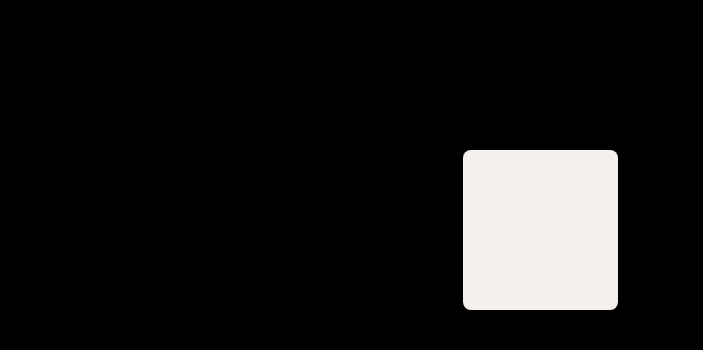
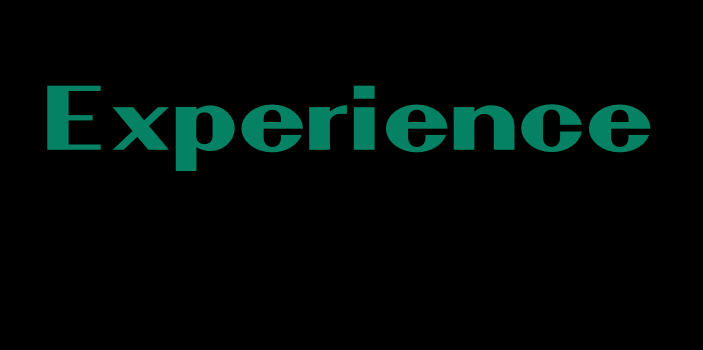
Before and after one commit to parmeyjohn/portfolio, a React (Create React App) app: page / in a window 1280 px wide. Shown: the part 2330-2680 px from the top of the page, without its empty margins (288-991 px from the left). Built offline with nearby package versions, Linux system fonts and the light colour scheme.

Commit message:
added timeline styling

```diff
--- a/src/App.js
+++ b/src/App.js
@@ -25,15 +25,18 @@ const Project = ({title, image, alt}) => {
 
 const App = () => (
   <div>
-    <div className='screen-size'>
+    <div id='title' className="no-point front">
       <h1>It's-a me...John.</h1>
+    </div>
+    <div className='screen-size'></div>
+
       <div className='face'>
         <Spline scene="https://prod.spline.design/wDQw1bMkAQ9L5avp/scene.splinecode" />
       </div>
-    </div>
 
 
-    <div className="about center">
+
+    <div id='about' className="center no-point">
       <motion.div
         className="card front rb-glow"
         initial={{ opacity: 0 }}
@@ -51,6 +54,8 @@ const App = () => (
           <ul>
             <li>Favorite emoji: 🤠</li>
             <li>Favorite food: Spaghetti</li>
+            <li>Favorite keyboard switches: MX Brown</li>
+            <li>Favorite Disney movie: Aladdin</li>
           </ul>
         </p>
       </motion.div>
@@ -58,22 +63,64 @@ const App = () => (
     </div>
     <div className='screen-size'></div>
 
+    <div id='experience'>
+      <h2>Experience</h2>
 
-    <div className="experience center timeline-container">
-      <h2>Experience</h2>
-      <br></br>
-      <div>
+      <div className="tl-container front no-point">
+
+        <div className='tl-item front'>
+          <div className='tl-content'>
+            UCI
+          </div>
+        </div>
+        <div className='tl-item'>
+          <div className='tl-content'>
+            UCI
+          </div>
+        </div>
+        <div className='tl-item'>
+          <div className='tl-content'>
+            UCI
+          </div>
+        </div>
+        <div className='tl-item'>
+          <div className='tl-content'>
+            UCI
+          </div>
+        </div>
+        <div className='tl-line'></div>
+      </div>
+    </div>
+
+
+    <motion.div
+        className="timeline-item-left front"
+        initial={{ opacity: 0 }}
+        whileInView={{ opacity: 1 }}>
+        <h3>B.S. in Computer Science</h3>
+        <h4>UCI</h4>
+        <p>Heyoooo</p>
+
+
+      </motion.div>
+
+
+
+
         <motion.div
-          className="timeline-item front"
+          className="timeline-item-right front"
           initial={{ opacity: 0 }}
           whileInView={{ opacity: 1 }}>
           <h3>Software Engineer Intern</h3>
           <h4>Knowde</h4>
+          <p>Heyoooo</p>
 
 
         </motion.div>
-      </div>
-    </div>
+  <p>
+    This website is inspired by <a href='https://www.youtube.com/watch?v=2ccwFGUL1SU'>the title screen in Mario 64</a>
+    and the old promo Nintendo renders for the game <a> link here</a>
+  </p>
   </div>
 
 )
--- a/src/index.css
+++ b/src/index.css
@@ -13,9 +13,9 @@
   --off-white: #F5EFED;
   --dark-green: #0F3F32;
   --med-green: #058264;
-  --fs-sml: clamp(1rem, 6vw + 1rem, 2.5rem);
+  --fs-sml: 6vw;
   --fs-med: clamp(1.5rem, 6vw + 1rem, 4rem);
-  --fs-xl: clamp(3.5rem, 12vw + 1rem, 6rem);
+  --fs-xl: clamp(0.5rem, 8vw, 3.5rem);
 }
 
 *, *::before, *::after {
@@ -24,6 +24,7 @@
 
 * {
   margin: 0;
+  padding: 0;
 }
 
 html, body, div {
@@ -56,6 +57,7 @@ p, h1, h2, h3, h4, h5, h6 {
 
 body {
   background-color: var(--black);
+  text-align: center;
 }
 
 p {
@@ -72,11 +74,7 @@ h4 {
   z-index: -15;
 }
 
-h1 {
-  font-size: var(--fs-xl);
-  text-align: center;
-  margin-top: 5rem;
-}
+
 
 h2 {
   color: var(--med-green);
@@ -92,7 +90,6 @@ h2 {
 .face {
   width: 100%;
   height: 100%;
-  margin-bottom: 5%;
   position: fixed;
 }
 
@@ -116,8 +113,8 @@ h2 {
 }
 
 .screen-size {
-  height: 100%;
-  width: 100%;
+  height: 100vh;
+  width: 100vw;
 }
 
 .red-glow:hover {
@@ -131,17 +128,16 @@ h2 {
   background-color: white;
   border-radius: 5%;
   padding: 2.5%;
-  width: 50%;
-  height: 100%;
+  min-width: 50%;
+  max-width: 90%;
+  height: auto;
+  display: none;
 }
 
 .center {
   display: flex;
   justify-content: center;
   align-items: center;
-  height: 100%;
-  width: 100vw;
-  max-width: 100%;
 }
 
 
@@ -153,17 +149,58 @@ h2 {
   font-size: var(--fs-sml)
 }
 
-.timeline-container {
+.tl-container {
+
   display: flex;
-  align-items: center;
-  justify-content: center;
+  flex-direction: column;
+  justify-content: space-around;
+  min-height: 100vh;
+  width: 100%;
+  padding: 15%;
 
 }
 
-.timeline-item {
-  width: 40%;
-  height: 20%;
+.tl-line {
+  position: absolute;
+  border-left: 12px solid 1;
+  border-image: linear-gradient(to bottom, red, blue) 1 100%;
+  margin-left: -3 px;
+}
+
+.tl-item {
   background-color: var(--off-white);
   border-radius: 5%;
   padding: 2.5%;
+  height: auto;
+  width: 45%;
+  margin: 5rem 0 0 0;
+  z-index: 15;
 }
+
+.tl-content {
+  padding: 10%;
+}
+.no-point {
+  pointer-events: none;
+}
+
+.tl-item:nth-child(odd) {
+  justify-content: start;
+  align-self: flex-start;
+}
+
+.tl-item:nth-child(even) {
+  justify-content: end;
+  align-self: flex-end;
+}
+
+#title {
+  margin: 0;
+  padding: 0;
+  font-size: var(--fs-xl);
+  text-align: center;
+  position: absolute;
+  padding: 4rem;
+  padding-top: 10rem;
+  display: none;
+}
```
